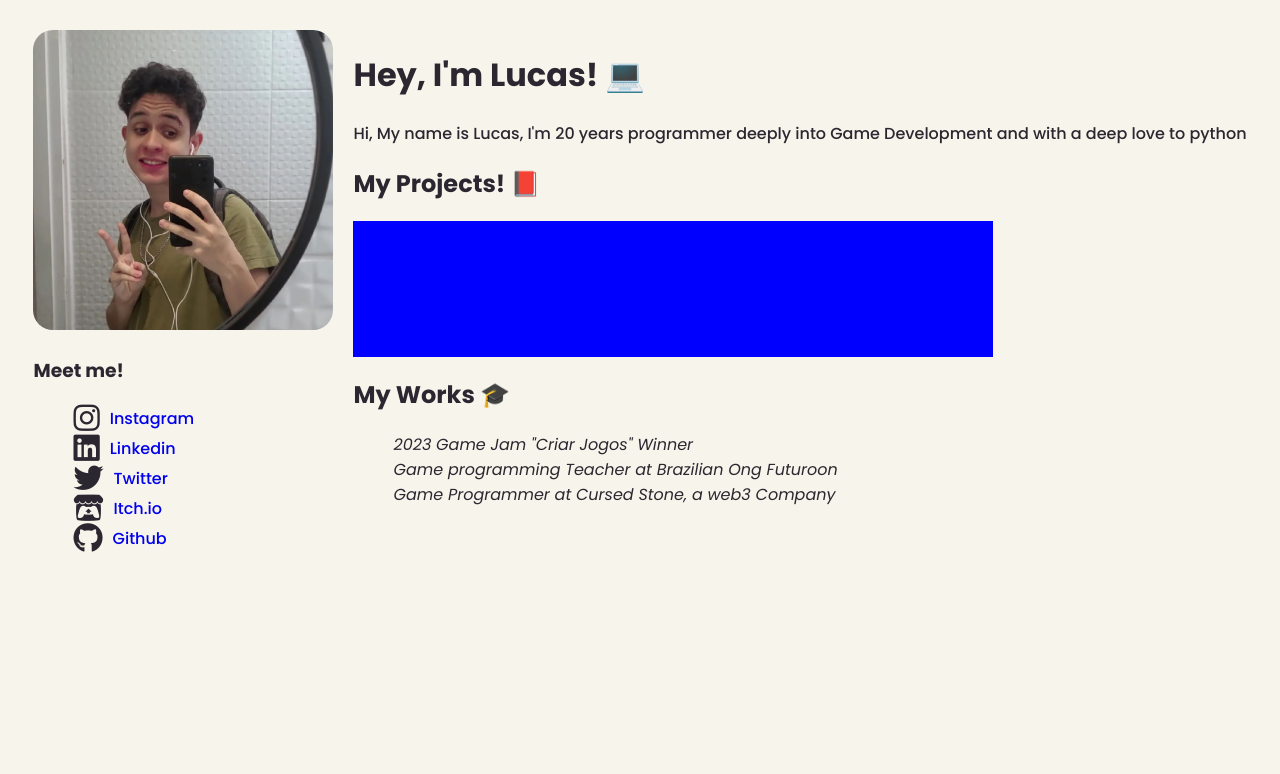
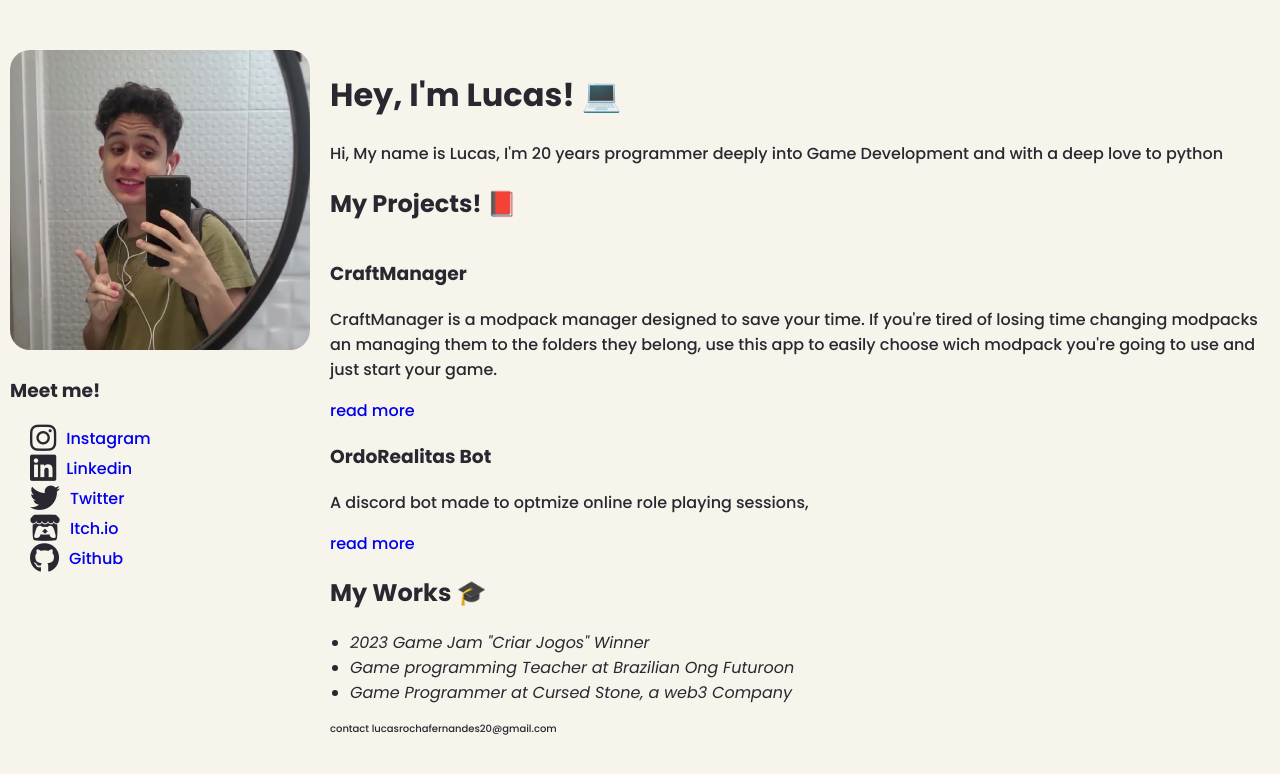
Before and after one commit to LucasRFernandes/luxca.xyz, a plain HTML site: page index.html in a window 1280 px wide. Drawn offline with Linux system fonts and the light colour scheme.

Commit message:
basic layout finished

```diff
--- a/assets/stylesheet.css
+++ b/assets/stylesheet.css
@@ -12,12 +12,9 @@ body {
 
 ul{
 
-        list-style-type: none;
+        padding-left: 20px;
+}
 
-}
-.social{
-
-}
 
 
 a{
@@ -44,29 +41,22 @@ a{
 }
 
 .root{
-
-    padding-top: 30px
+    padding-top: 50px
 }
 
 .sidebar{
     display: flex;
-
     justify-content: center;
+    padding-left: 10px;
 }
 
-.sidebar-content{
-    width: 300px;
-}
+
 
 .profile-image{
     border-radius: 20px;
 }
 
-.act{
 
-
-
-}
 
 .text{
     font-style: italic;
@@ -79,11 +69,6 @@ a{
     padding-left: 20px;
 }
 
-.projects-area{
-    width: 50vw;
-    height: 17vh;
-    background-color: blue;
-}
 
 
 .container{
@@ -95,10 +80,44 @@ a{
 
 
 
+.projects-area{
+
+
+}
+
+.projectIco{
+    width: 100px;
+}
+
+
+
+.project-card{
+    display: flex;
+}
+
+
+
+
+
+
+
+
+footer{
+    font-size: 10px;
+}
+
+
+
 /* makes the site screen adapt depending on screen-size */
 @media screen and (max-width: 768px){
     .container{
         flex-direction: column;
     }
+    .sidebar{
+        padding-left: 0;
+    }
+    .my-projects{
+        padding-right: 10px;
+    }
 
 }
--- a/index.html
+++ b/index.html
@@ -63,28 +63,33 @@
                         <p>
                             Hi, My name is Lucas, I'm 20 years programmer deeply into Game Development and with a deep love to python
                         </p>
+
                     <h2 class="title">My Projects! 📕</h2>
+                    <div class="projects-area">
 
-                <div class="projects-area">
-                    <div class="project-card">
+                        <div class="project-card">
+                            <div class="project-text">
+                                <h3>CraftManager</h3>
+                                <p> CraftManager is a modpack manager designed to save your time. If you're tired of losing time changing modpacks an managing them to the folders they belong, use this app to easily choose wich modpack you're going to use and just start your game.</p>
+                                <a href="https://github.com/notluxca/CraftManager">read more</a>
+                            </div>
+                        </div>
 
 
+                        <div class="project-card">
+                            <div class="project-text">
+                                <h3>OrdoRealitas Bot</h3>
+                                <p> A discord bot made to optmize online role playing sessions, </p>
+                                <a href="https://github.com/notluxca/CraftManager">read more</a>
+                            </div>
+                        </div>
+
                     </div>
-
-
-
-                </div>
-
-
-
-
                 </div>
 
                 <div class="my-works">
                     <h2 class="title">My Works 🎓</h2>
-
                         <ul class="text">
-
                             <article>
                                 <li>2023 Game Jam "Criar Jogos" Winner</li>
                             </article>
@@ -94,21 +99,11 @@
                             <article>
                                 <li>Game Programmer at Cursed Stone, a web3 Company</li>
                             </article>
-
                         </ul>
-
                 </div>
-
-
-
+                <footer>contact lucasrochafernandes20@gmail.com</footer>
             </div>
-
-
         </main>
     </div>
-
-
-
-
 </body>
 </html>
```
Also changed, not shown: assets/images/craftManagerICo.png (added).
